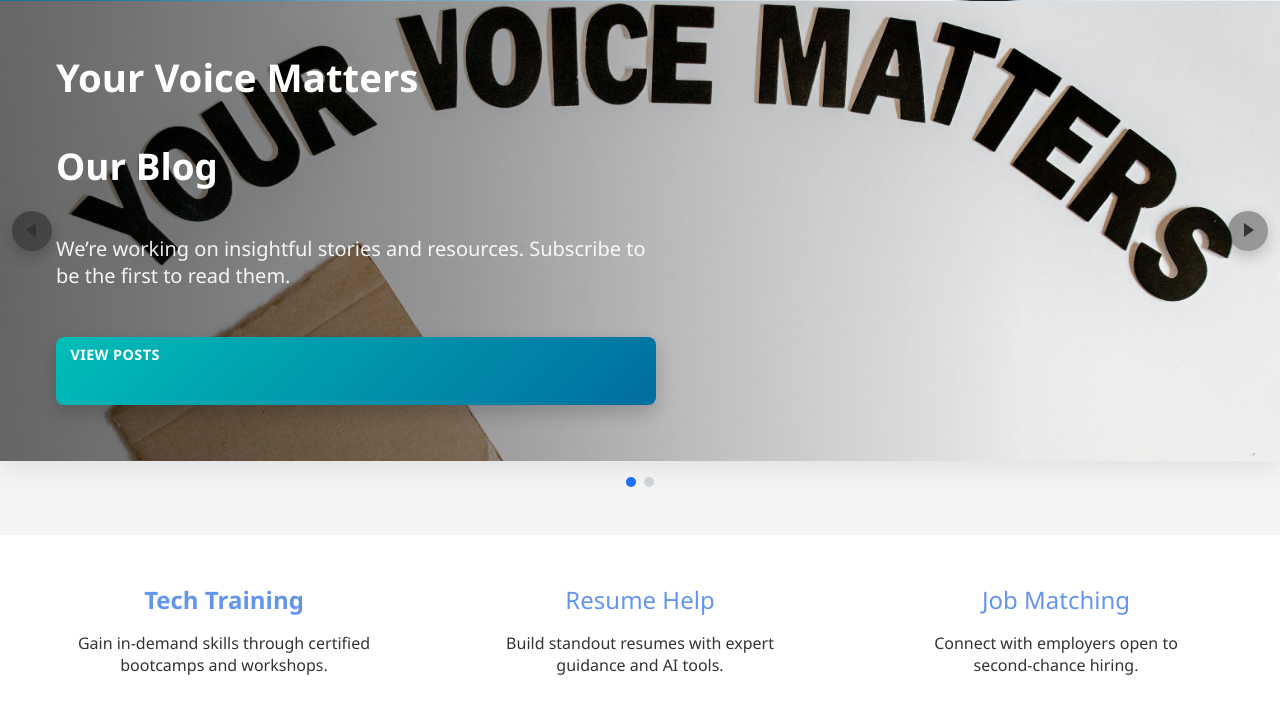
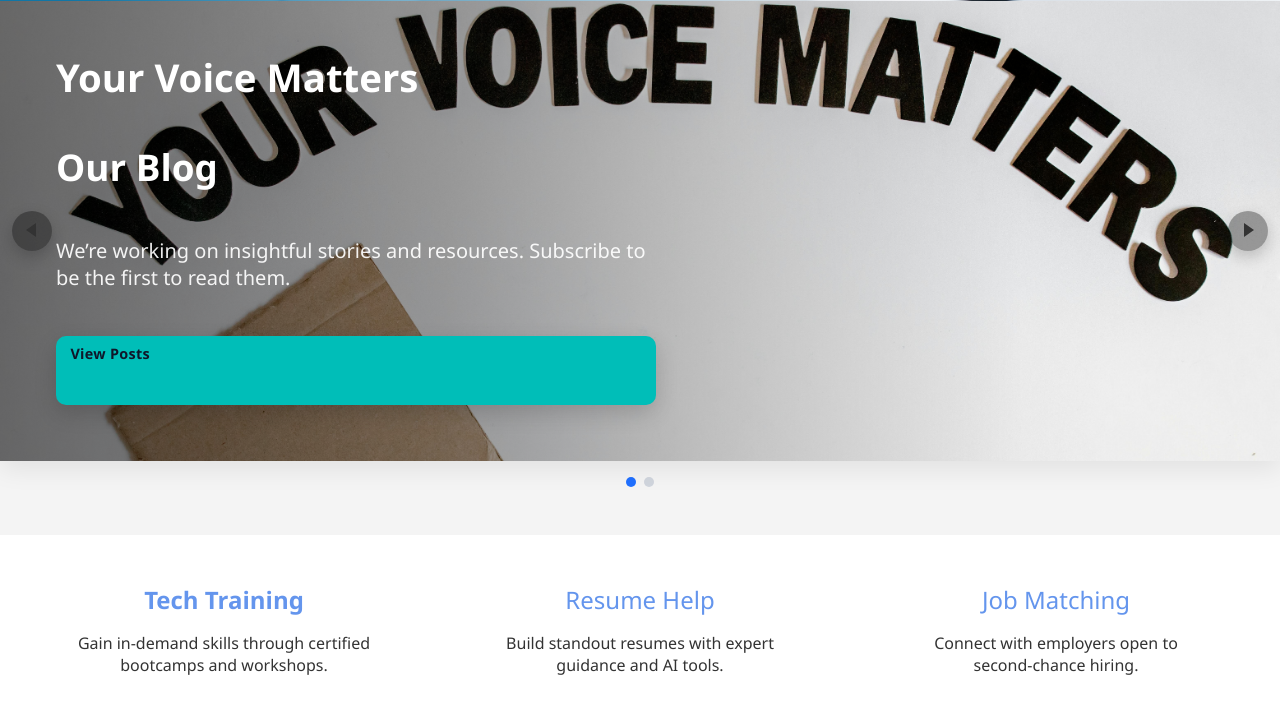
Before and after one commit to jcoffer921/reroute, a Django app: page / in a window 1280 px wide. Shown: the part 1869-2592 px from the top of the page. Run offline with Django 5.2, Linux system fonts and the light colour scheme; data comes from the database, SQL or seed files in the repository; data that the repository does not hold is empty; parts of the project's set-up code (start-up, migrations or seed data) failed here and were passed over.

Commit message:
Fixed CTA on home

```diff
--- a/main/static/css/home.css
+++ b/main/static/css/home.css
@@ -36,18 +36,14 @@
 .hero-slide .hero-excerpt { color: rgba(255,255,255,.92); margin: 0; }
 .hero-btn {
   display: inline-block;
-  margin-top: .25rem;
-  background: linear-gradient(135deg, var(--accent-cyan, #00beb8) 0%, var(--primary-blue, #006da0) 100%);
-  color: #ffffff;
-  padding: .6rem 1rem;
-  border-radius: 8px;
-  font-weight: 900;
+  background: var(--accent-cyan, #00beb8);
+  color: #0F172A;
+  padding: .8rem 1.25rem;
+  border-radius: 10px;
+  font-weight: 800;
   text-decoration: none;
-  font-size: .92rem;
-  text-transform: uppercase;
-  letter-spacing: .4px;
-  box-shadow: 0 8px 18px rgba(0,0,0,.18);
-  transition: filter .2s ease, box-shadow .2s ease;
+  letter-spacing: .3px;
+  box-shadow: 0 8px 22px rgba(0,0,0,0.16);
 }
 .hero-btn--small { padding: .55rem .9rem; font-size: .9rem; }
 .hero-btn:hover { filter: brightness(.92); box-shadow: 0 10px 22px rgba(0,0,0,.22); }
@@ -238,7 +234,7 @@
 
 /* Mobile/Tablet responsiveness */
 @media (max-width: 900px) {
-  .vision-inner { grid-template-columns: 1fr; min-height: auto; }
+  .vision-inner { grid-template-columns: 1fr; }
   .vision-right { position: relative; inset: auto; height: 40vh; min-height: 260px; }
   .vision-left { color: #0f172a; }
   .vision-left p { color: #334155; }
--- a/main/static/css/login.css
+++ b/main/static/css/login.css
@@ -129,6 +129,6 @@ input:focus{
 .pwd-wrap input[type="password"], .pwd-wrap input[type="text"] { padding-right: 132px; }
 .pwd-toggle-text {
   position: absolute; right: 12px; top: 50%; transform: translateY(-50%);
-  font-size: 14px; color: #6b7280; cursor: pointer; user-select: none;
+  font-size: 14px; color: #6b7280; cursor: pointer; -webkit-user-select: none; user-select: none;
 }
 .pwd-toggle-text:hover, .pwd-toggle-text:focus { color: #2563eb; text-decoration: underline; outline: none; }
```
